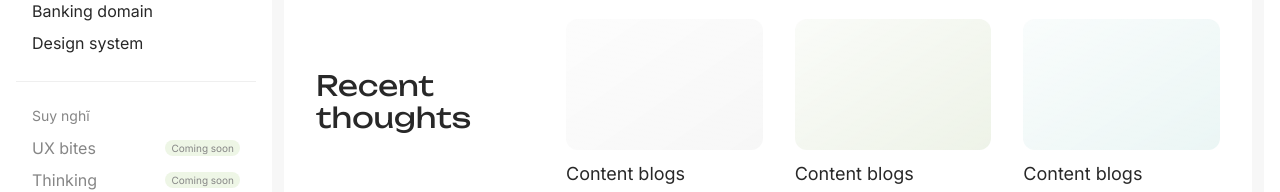
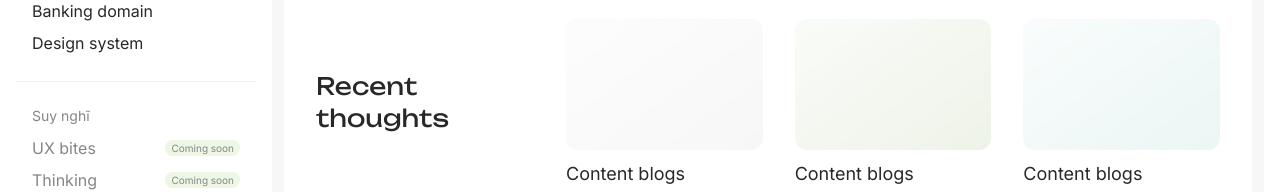
Before and after one commit to lnson1551/portfolio, a React (Vite) app: page /design-system in a window 1280 px wide. Shown: the part 554-746 px from the top of the page. Built offline with nearby package versions, Linux system fonts and the light colour scheme.

Commit message:
Set section titles to 24px

```diff
--- a/src/styles/tokens.css
+++ b/src/styles/tokens.css
@@ -25,7 +25,7 @@
   --text-body-base-line: 1.25rem;
   --text-body-xlarge-size: 1.125rem;
   --text-body-xlarge-line: 1.5rem;
-  --text-title-large-size: 1.75rem;
+  --text-title-large-size: 1.5rem;
   --text-title-large-line: 2rem;
   --text-display-medium-size: 2rem;
   --text-display-medium-line: 2.5rem;
```
